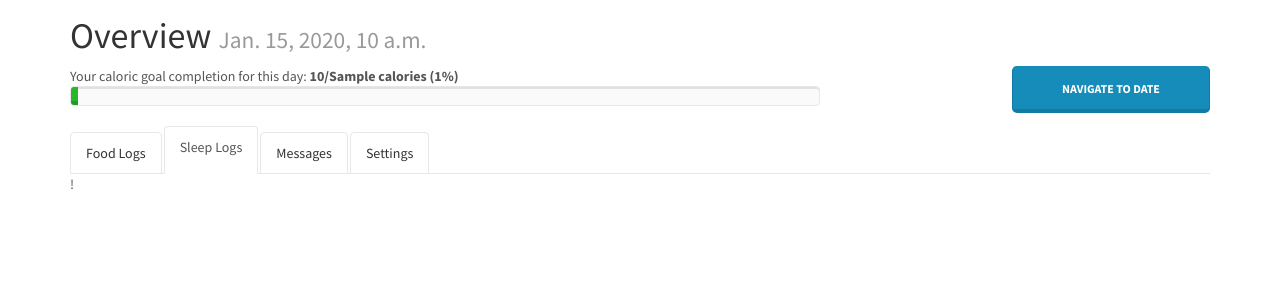
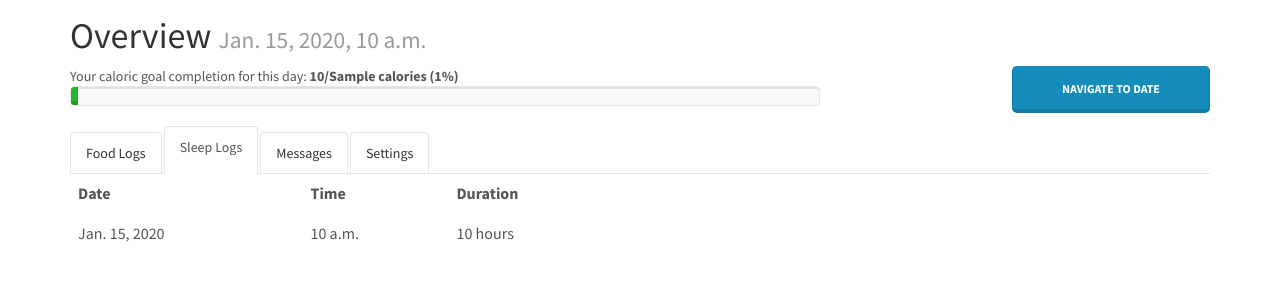
Before and after one commit to KixPanganiban/EatSleep, a Django app: template eatsleep/templates/overview.html in a window 1280 px wide, after a click on "Sleep Logs". Shown: the part 54-354 px from the top of the page. Run offline with Django 3.2, Linux system fonts and the light colour scheme; the template is opened without the code that fills it: most values are stand-ins (such as "Sample title", 1, 10 or a date in 2020); data that the repository does not hold is empty; parts of the project's set-up code (start-up, migrations or seed data) failed here and were passed over; some libraries are stand-ins or nearby versions.

Commit message:
Added overview logs and chart for SleepLog.

```diff
--- a/eatsleep/templates/overview.html
+++ b/eatsleep/templates/overview.html
@@ -98,12 +98,34 @@
                             </form>
                         </div>
                         <div class="col-md-4">
-                            <div id="chart"></div>
+                            <div id="food-chart"></div>
                         </div>
                     </div>
                 </div>
                 <div role="tabpanel" class="tab-pane" id="sleeplogs">
-                    !
+                    <div class="row">
+                        <div class="col-md-6">
+                            <table class="table">
+                                <thead>
+                                    <th>Date</th>
+                                    <th>Time</th>
+                                    <th>Duration</th>
+                                </thead>
+                                <tbody>
+                                    {% for sleeplog in sleeplogs %}
+                                    <tr>
+                                        <td>{{ sleeplog.datetime.date }}</td>
+                                        <td>{{ sleeplog.datetime.time }}</td>
+                                        <td>{{ sleeplog.duration }} hours</td>
+                                    </tr>
+                                    {% endfor %}
+                                </tbody>
+                            </table>
+                        </div>
+                        <div class="col-md-6">
+                            <div id="sleep-chart"></div>
+                        </div>
+                    </div>
                 </div>
             </div>
     </div>
@@ -130,8 +152,8 @@
     </script>
     <script src="{% static 'highcharts/highcharts.js' %}" type="text/javascript"></script>
     <script type="text/javascript">
-    $(function () {
-    $('#chart').highcharts({
+    $(document).ready(function () {
+    $('#food-chart').highcharts({
         chart: {
             plotBackgroundColor: null,
             plotBorderWidth: 0,
@@ -177,6 +199,55 @@
             ]
         }]
     });
+    $('#sleep-chart').highcharts({
+        chart: {
+            type: 'column'
+        },
+        title: {
+            text: 'Sleep Durations'
+        },
+        subtitle: {
+            text: 'Last 7 Days from {{ date }}'
+        },
+        xAxis: {
+            type: 'category',
+            labels: {
+                rotation: -45,
+                style: {
+                    fontSize: '13px',
+                    fontFamily: 'Verdana, sans-serif'
+                }
+            }
+        },
+        yAxis: {
+            min: 0,
+            title: {
+                text: 'Duration'
+            }
+        },
+        legend: {
+            enabled: false
+        },
+        tooltip: {
+            pointFormat: 'Duration for this day: <b>{point.y:.1f} hours</b>'
+        },
+        series: [{
+            name: 'Sleep Duration',
+            data: {{ chart_sleeplogs | safe }},
+            dataLabels: {
+                enabled: true,
+                rotation: -90,
+                color: '#FFFFFF',
+                align: 'right',
+                format: '{point.y:.1f}', // one decimal
+                y: 10, // 10 pixels down from the top
+                style: {
+                    fontSize: '13px',
+                    fontFamily: 'Verdana, sans-serif'
+                }
+            }
+        }]
+    });
 });
     </script>
 {% endblock %}
```
Also changed, not shown: eatsleep/models.py (+33 -4 lines), eatsleep/utils.py (+6 -2 lines), eatsleep/views.py (+8 -2 lines).
